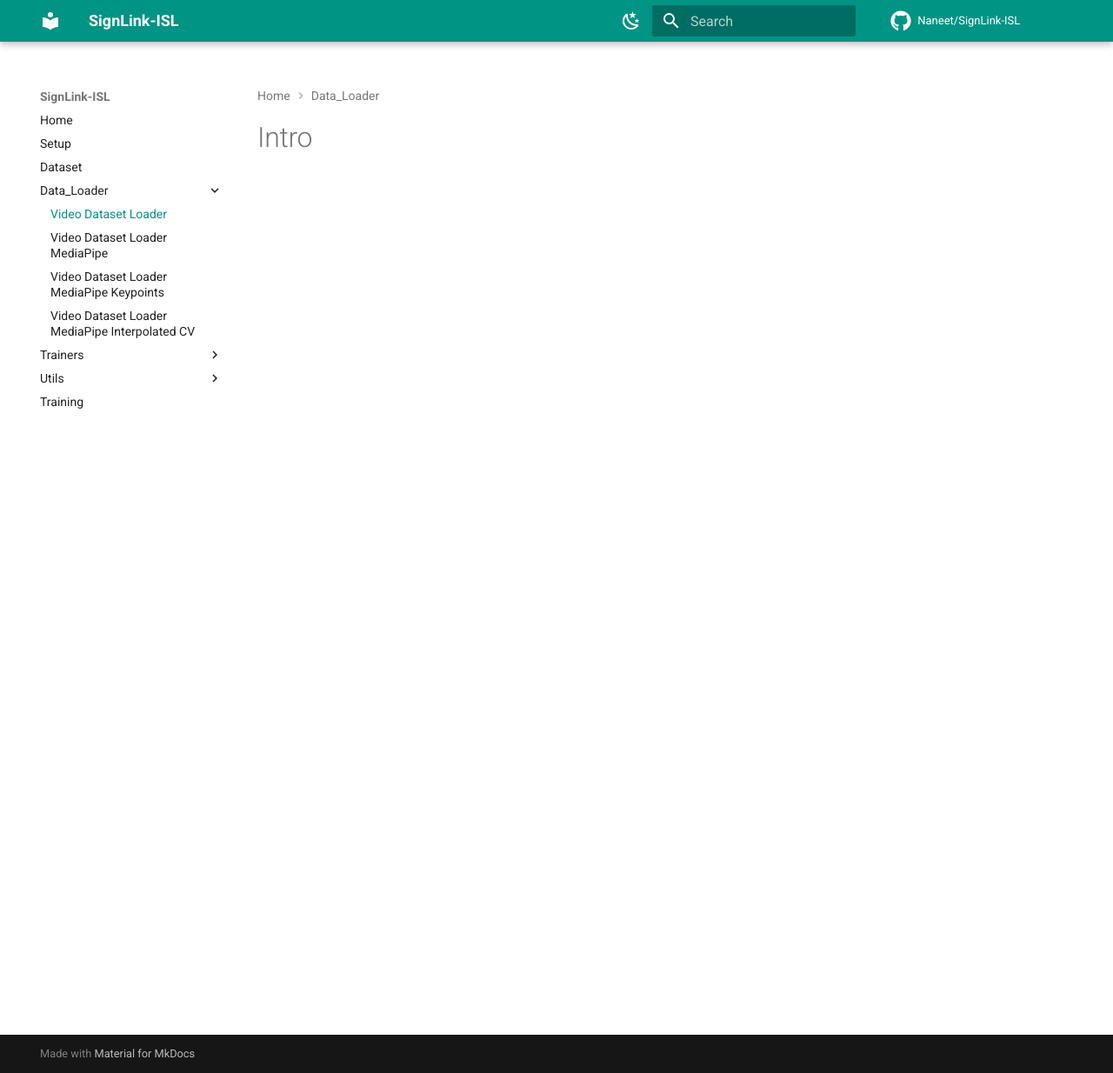
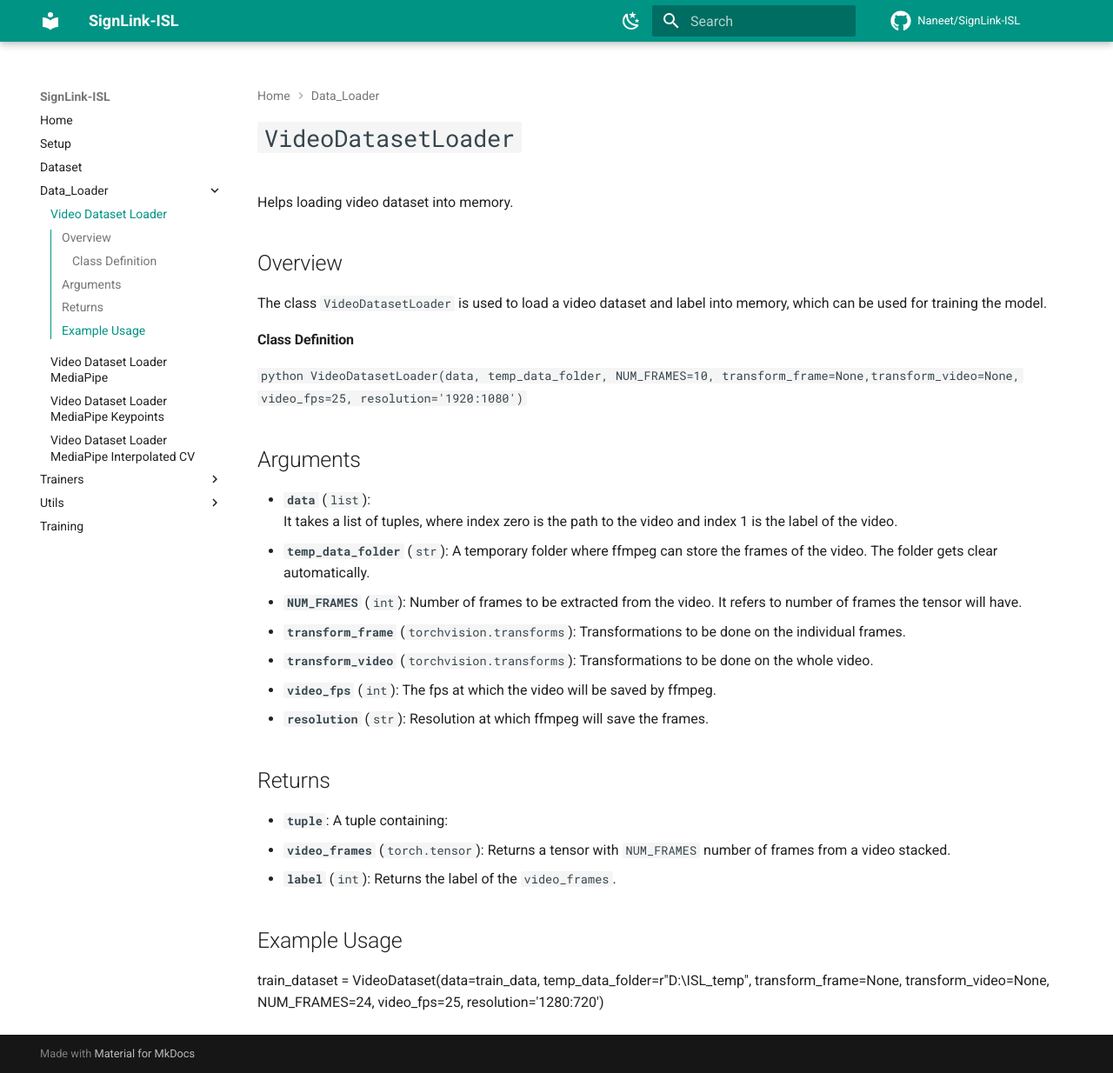
Before and after one commit to BARKKNIGHT/SignLink-ISL-Docs, an MkDocs documentation site: the page built from docs/data_loader/VideoDatasetLoader.md, in a window 1280 px wide and 1234 px high. Shown: the whole window at 87% size. Built offline with MkDocs 1.6.1 and Material for MkDocs 9.7.7, drawn with Linux system fonts in a browser that asks for light colours; comment, search, counter and statistics services are not loaded.

Commit message:
Update VideoDatasetLoader.md

```diff
--- a/docs/data_loader/VideoDatasetLoader.md
+++ b/docs/data_loader/VideoDatasetLoader.md
@@ -1 +1,40 @@
-# Intro
+# `VideoDatasetLoader`
+
+Helps loading video dataset into memory.
+
+## Overview
+
+The class `VideoDatasetLoader` is used to load a video dataset and label into memory, which can be used for training the model.
+
+#### Class Definition
+``python
+VideoDatasetLoader(data, temp_data_folder, NUM_FRAMES=10, transform_frame=None,transform_video=None, video_fps=25, resolution='1920:1080')
+``
+
+## Arguments
+
+- **`data`** (`list`):
+  It takes a list of tuples, where index zero is the path to the video and index 1 is the label of the video.
+- **`temp_data_folder`** (`str`):
+  A temporary folder where ffmpeg can store the frames of the video. The folder gets clear automatically.
+- **`NUM_FRAMES`** (`int`):
+  Number of frames to be extracted from the video. It refers to number of frames the tensor will have.
+- **`transform_frame`** (`torchvision.transforms`):
+  Transformations to be done on the individual frames.
+- **`transform_video`** (`torchvision.transforms`):
+  Transformations to be done on the whole video.
+- **`video_fps`** (`int`):
+  The fps at which the video will be saved by ffmpeg.
+- **`resolution`** (`str`):
+  Resolution at which ffmpeg will save the frames.
+
+## Returns
+- **`tuple`**: A tuple containing:
+  - **`video_frames`** (`torch.tensor`):
+     Returns a tensor with `NUM_FRAMES` number of frames from a video stacked.
+  - **`label`** (`int`):
+    Returns the label of the `video_frames`.
+
+## Example Usage
+
+train_dataset = VideoDataset(data=train_data, temp_data_folder=r"D:\ISL_temp", transform_frame=None, transform_video=None, NUM_FRAMES=24, video_fps=25, resolution='1280:720')
```
